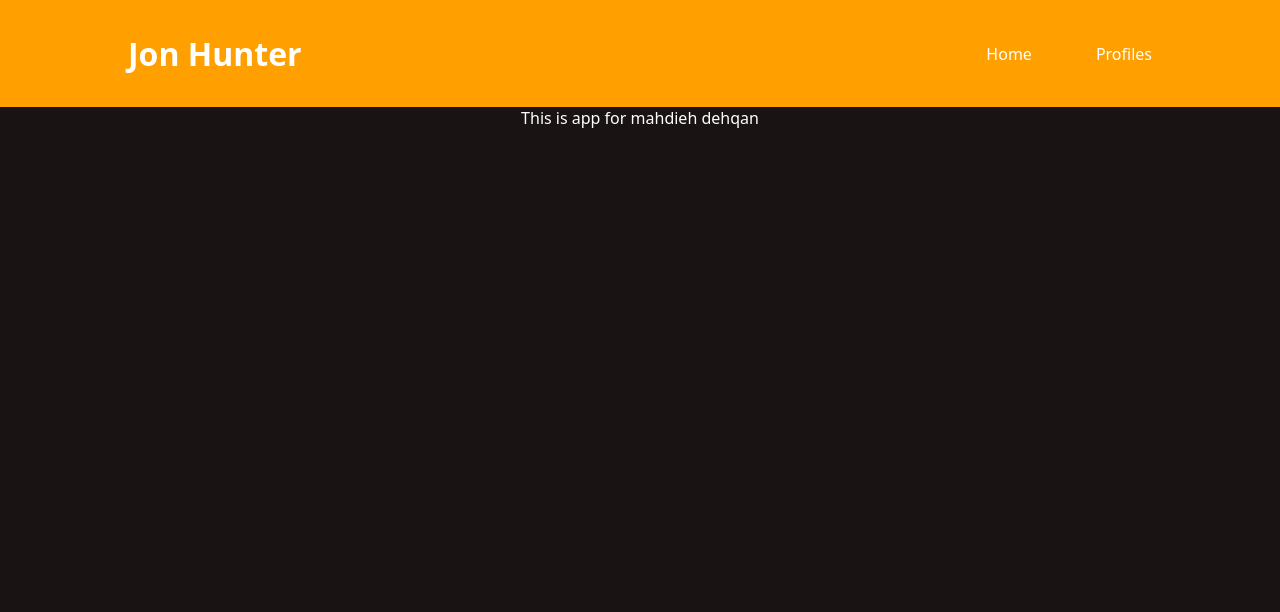
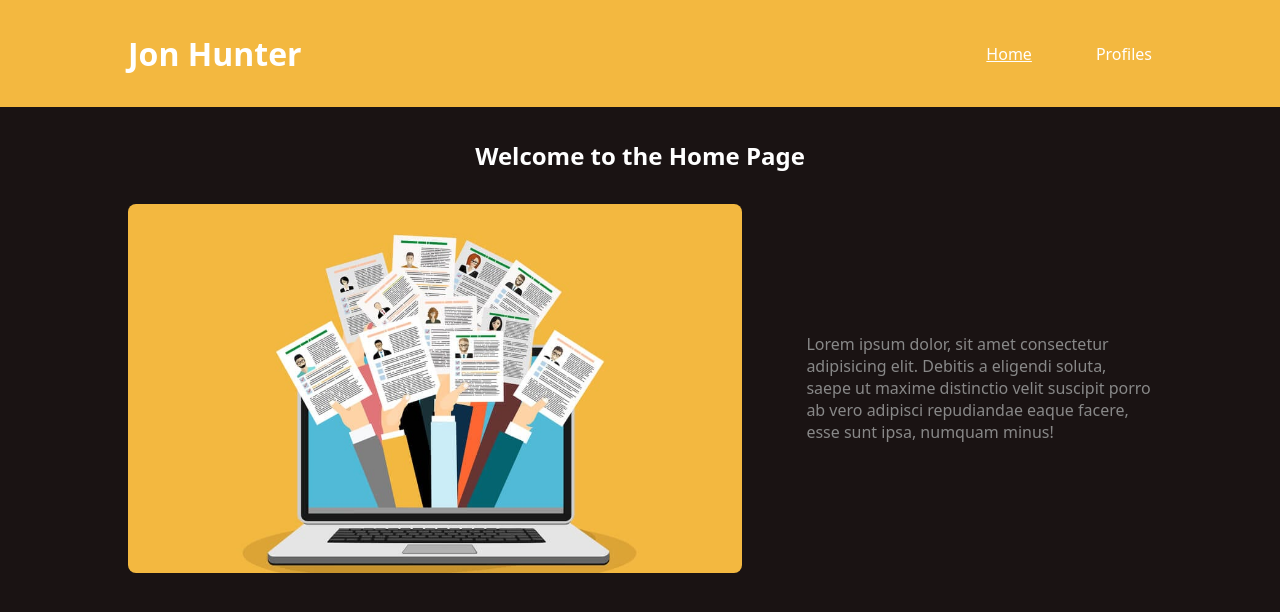
Before and after one commit to madidqn/Test-Project, a React (Vite) app: page / in a window 1280 px wide. Shown: the top 612 px of the page. Built offline with nearby package versions, Linux system fonts and the light colour scheme.

Commit message:
Refactor code structure for improved readability and maintainability

```diff
--- a/src/assets/styles/_variables.scss
+++ b/src/assets/styles/_variables.scss
@@ -1,5 +1,5 @@
 $bg-color: #1a1313;
-$primary-color: #ff9f00;
+$primary-color: #f3b840;
 $text-gray-color: #888;
 $text-white-color: #fff;
 $bg-card-color: #2a2a2a;
--- a/src/components/header/Header.jsx
+++ b/src/components/header/Header.jsx
@@ -1,4 +1,4 @@
-import { NavLink } from 'react-router'
+import { NavLink } from 'react-router-dom'
 import styles from './Header.module.scss'
 
 const Header = () => {
@@ -9,12 +9,18 @@ const Header = () => {
 				<div className={styles['header__container-menu']}>
 					<ul className={styles.header__menu}>
 						<li>
-							<NavLink to='/' className={styles.header__link}>
+							<NavLink
+								to='/'
+								className={({ isActive }) => (isActive ? `${styles['header__link--active']} ${styles.header__link}` : styles.header__link)}
+							>
 								Home
 							</NavLink>
 						</li>
 						<li>
-							<NavLink to='/profiles' className={styles.header__link}>
+							<NavLink
+								to='/profiles'
+								className={({ isActive }) => (isActive ? `${styles['header__link--active']} ${styles.header__link}` : styles.header__link)}
+							>
 								Profiles
 							</NavLink>
 						</li>
--- a/src/components/header/Header.module.scss
+++ b/src/components/header/Header.module.scss
@@ -30,7 +30,7 @@
 				.header__link {
 					color: $text-white-color;
 
-					&:hover {
+					&--active {
 						text-decoration: underline;
 					}
 				}
--- a/src/components/user-card/UserCard.module.scss
+++ b/src/components/user-card/UserCard.module.scss
@@ -37,6 +37,10 @@
 
 		.user-card__gender {
 			color: $text-gray-color;
+
+			&::first-letter {
+				text-transform: uppercase;
+			}
 		}
 	}
 
--- a/src/pages/home/Home.jsx
+++ b/src/pages/home/Home.jsx
@@ -4,7 +4,16 @@ import styles from './Home.module.scss'
 const Home = () => {
 	return (
 		<Container>
-			<p className={styles.paragraph}>This is app for mahdieh dehqan</p>
+			<div className={styles.home}>
+				<h2 className={styles.home__title}>Welcome to the Home Page</h2>
+				<section className={styles['hero-box']}>
+					<img src='/job.jpg' alt='image job' className={styles['hero-box__image']} />
+					<p className={styles['hero-box__paragraph']}>
+						Lorem ipsum dolor, sit amet consectetur adipisicing elit. Debitis a eligendi soluta, saepe ut maxime distinctio velit suscipit porro ab
+						vero adipisci repudiandae eaque facere, esse sunt ipsa, numquam minus!
+					</p>
+				</section>
+			</div>
 		</Container>
 	)
 }
--- a/src/pages/home/Home.module.scss
+++ b/src/pages/home/Home.module.scss
@@ -1,5 +1,26 @@
 @import '../../assets/styles/_variables.scss';
 
-.paragraph {
-	color: $text-white-color;
+.home {
+	&__title {
+		color: $text-white-color;
+		padding: 2rem 0;
+		text-align: center;
+	}
+
+	.hero-box {
+		display: flex;
+		align-items: center;
+		gap: 4rem;
+
+		&__image {
+			width: 60%;
+			height: 40%;
+			border-radius: 8px;
+		}
+
+		&__paragraph {
+			color: $text-gray-color;
+			padding: 1rem 0;
+		}
+	}
 }
--- a/src/pages/profiles/Profiles.jsx
+++ b/src/pages/profiles/Profiles.jsx
@@ -1,35 +1,53 @@
+import { useEffect, useState } from 'react'
+import axios from 'axios'
 import Container from '../../components/container/Container'
-import axios from 'axios'
-import { useEffect, useState } from 'react'
 import UserCard from '../../components/user-card/UserCard'
 import styles from './Profiles.module.scss'
 
 const Profiles = () => {
 	const [data, setData] = useState([])
+	const [page, setPage] = useState(1)
+	const [loading, setLoading] = useState(false)
 
 	const getUsers = async () => {
+		setLoading(true)
 		try {
-			const response = await axios.get('https://randomuser.me/api/?results=10')
+			const response = await axios.get(`https://randomuser.me/api/?results=10&page=${page}`)
 			const data = response.data.results
-			setData(data)
-			console.log(data)
+			setData(prev => [...prev, ...data])
 		} catch (error) {
 			console.error('Error fetching users:', error)
+		} finally {
+			setLoading(false)
 		}
 	}
 
 	useEffect(() => {
-		getUsers()
-	}, [])
+		getUsers(page)
+	}, [page])
+
+	const handleScroll = () => {
+		const scrollTop = window.scrollY
+		const windowHeight = window.innerHeight
+		const fullHeight = document.documentElement.scrollHeight
+
+		if (!loading && scrollTop + windowHeight + 200 >= fullHeight) {
+			setPage(prev => prev + 1)
+		}
+	}
+
+	useEffect(() => {
+		window.addEventListener('scroll', handleScroll)
+		return () => window.removeEventListener('scroll', handleScroll)
+	}, [loading])
 
 	return (
 		<Container>
 			<ul className={styles.profiles}>
-				{data?.map((user, index) => (
-					<li key={user.login.uuid}>
-						<UserCard user={user} index={index} />
-					</li>
+				{data.map((user, index) => (
+					<UserCard key={index} user={user} index={index} />
 				))}
+				{loading && <p className={styles.loading}></p>}
 			</ul>
 		</Container>
 	)
--- a/src/pages/profiles/Profiles.module.scss
+++ b/src/pages/profiles/Profiles.module.scss
@@ -8,3 +8,19 @@
 	gap: 2rem;
 	width: 100%;
 }
+
+.loading {
+	width: 40px;
+	height: 40px;
+	border: 4px solid $text-gray-color;
+	border-top-color: $primary-color;
+	border-radius: 50%;
+	animation: spin 1s linear infinite;
+	margin: 50px auto;
+}
+
+@keyframes spin {
+	to {
+		transform: rotate(360deg);
+	}
+}
```
Also changed, not shown: public/job.jpg (added).
